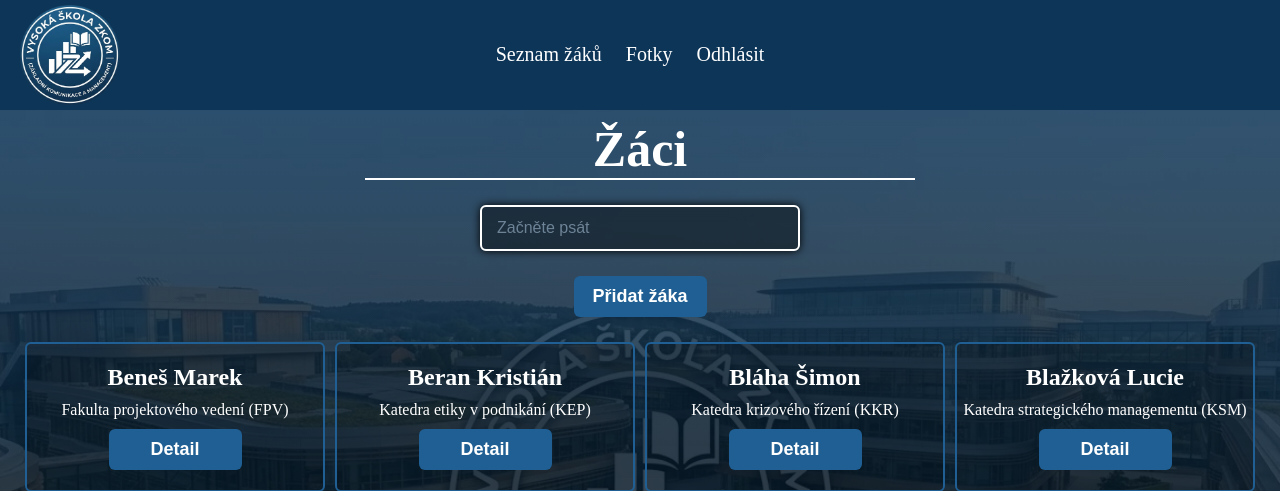
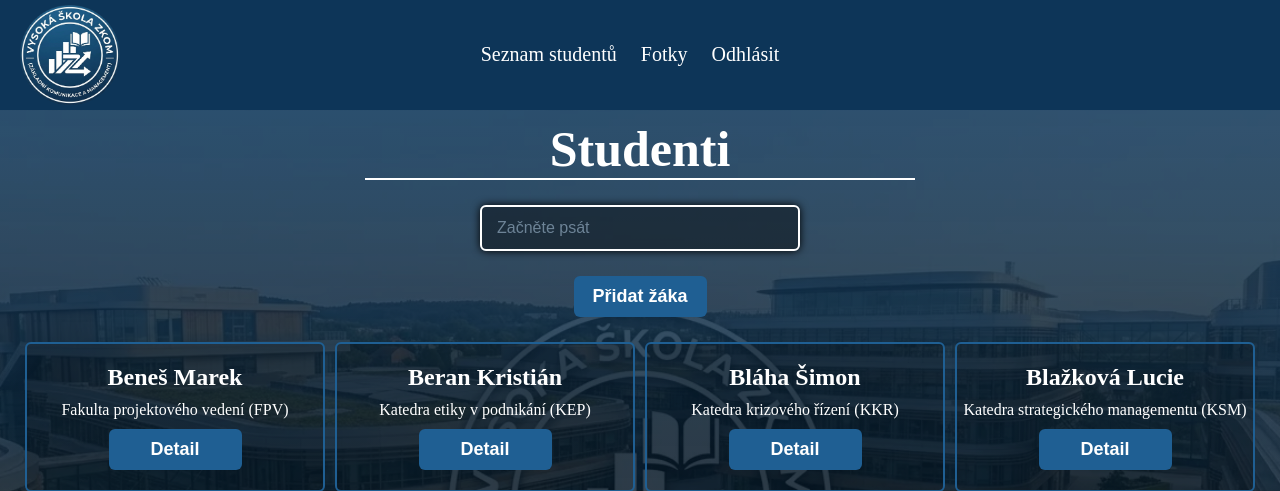
Before and after one commit to zkom01/NIGHT_DEPO, a PHP site: page /admin/all_students.php in a window 1280 px wide. Shown: the top 491 px of the page. Run offline with PHP 8.4, Linux system fonts and the light colour scheme; the visitor is signed in with stand-in values (Sample User, id 1); data comes from the database, SQL or seed files in the repository; a stand-in replaces the project's code that opens the database connection; some libraries are stand-ins or nearby versions.

Commit message:
Sjednoceni terminologie a drobne upravy UI
- Zmena oznaceni 'Zaci' na 'Studenti' v hlavicce a seznamu.

- Uprava popisku u roli uzivatelu na 'Prava: [role]'.

- Dokonceni prechodu na akademickou terminologii napric administraci.

```diff
--- a/admin/all_students.php
+++ b/admin/all_students.php
@@ -22,7 +22,7 @@
 
 <main>
     <section class="main_heading">
-        <h1>Žáci</h1>
+        <h1>Studenti</h1>
     </section>
 
     <section class="add_form">
--- a/admin/all_users.php
+++ b/admin/all_users.php
@@ -49,7 +49,7 @@
                         <h2>
                             <?= htmlspecialchars($one_user['first_name']) . " " . htmlspecialchars($one_user['second_name']) ?>
                         </h2>
-                        <p><?= htmlspecialchars($one_user['role'])?></p>
+                        <p>Práva: <?= htmlspecialchars($one_user['role'])?></p>
                         <section class="buttons-container">
                             <a href="one_user.php?id=<?= $one_user['id'] ?>" class="btn btn-primary">Detail</a>
                         </section>
--- a/assets/header_admin.php
+++ b/assets/header_admin.php
@@ -71,7 +71,7 @@
 
         <nav>
             <ul>
-                <li><a href="../admin/all_students.php">Seznam žáků</a></li>
+                <li><a href="../admin/all_students.php">Seznam studentů</a></li>
                 <?php if ($_SESSION['role_user_log_in']==="super_admin"):?>
                     <li><a href="../admin/all_users.php">Seznam uživatelů</a></li>
                 <?php endif ?>
```
